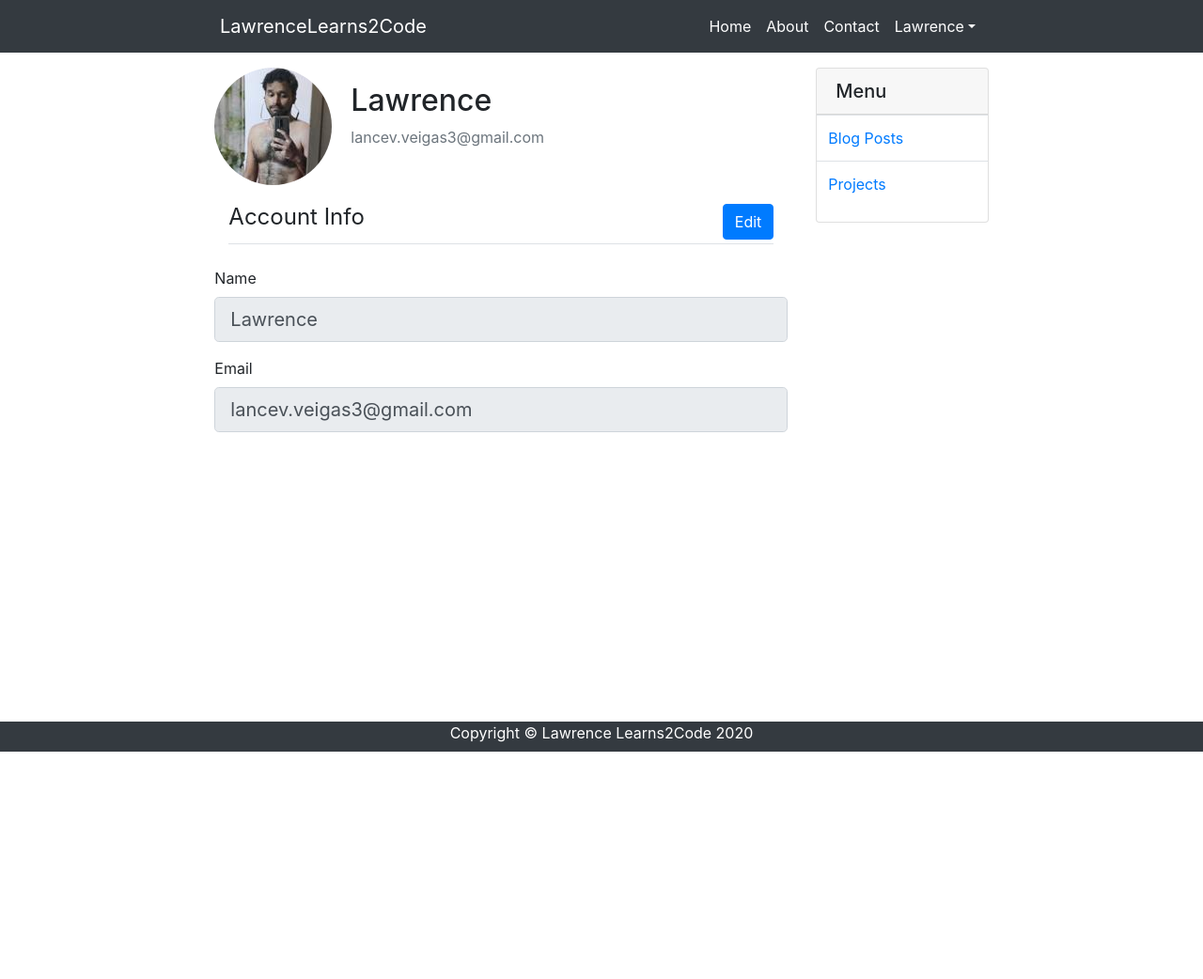
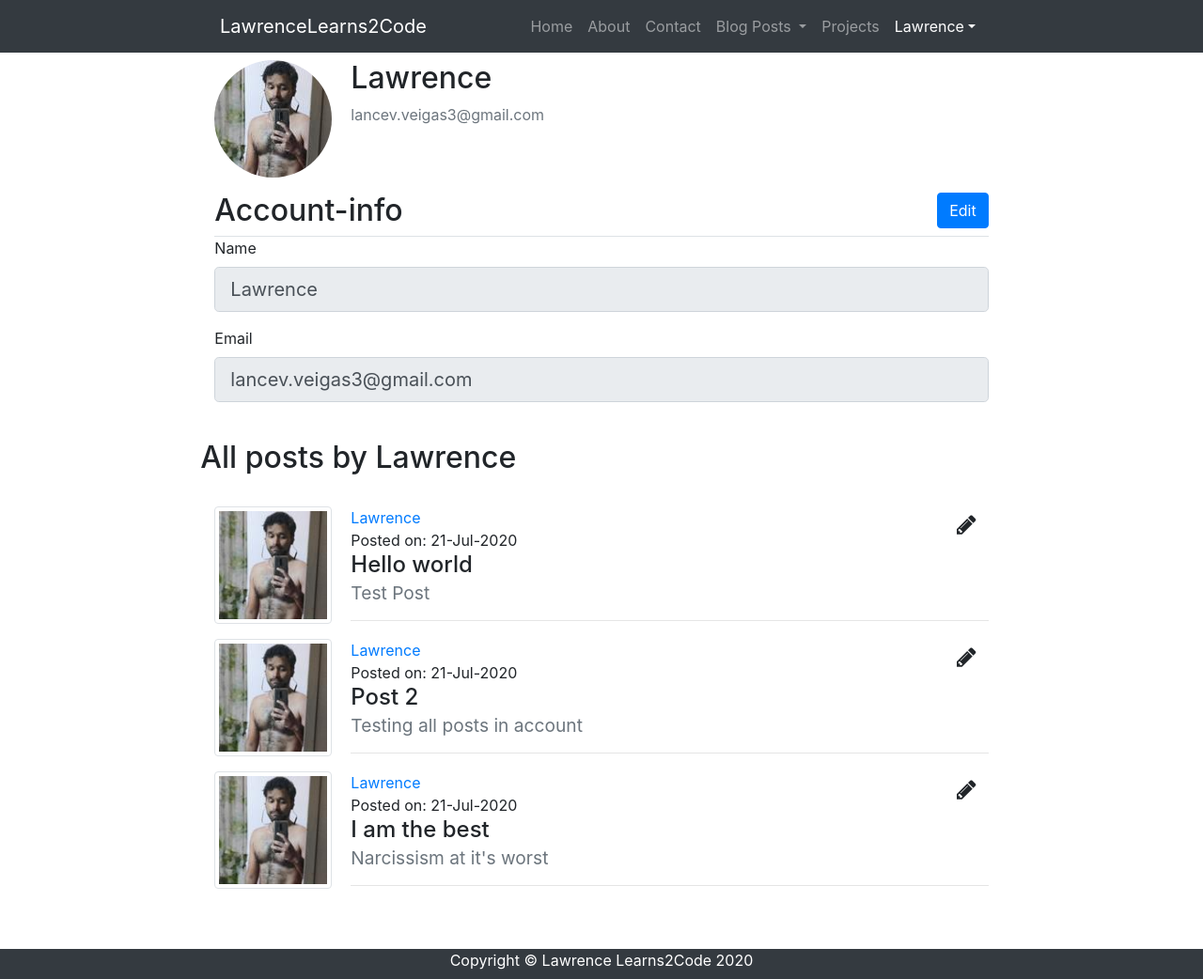
Before and after one commit to LawrenceVeigas/my_website, a Flask app: page /account/1/ in a window 1280 px wide. Shown: the whole page at 94% size. Before the commit the page ends 800 px from the top, so only its background shows below. Run offline with Flask 2, Linux system fonts and the light colour scheme; a user stored in the database is signed in; data comes from the database, SQL or seed files in the repository; both versions use the stored data as it was after the commit; some libraries are stand-ins or nearby versions.

Commit message:
new updates

```diff
--- a/lawrencelearns2code/models.py
+++ b/lawrencelearns2code/models.py
@@ -10,7 +10,7 @@ class User(db.Model, UserMixin):
     id = db.Column(db.Integer, primary_key=True)
     username = db.Column(db.String(20), unique=True, nullable=False)
     email = db.Column(db.String(120), unique=True, nullable=False)
-    image_file = db.Column(db.String(20), nullable=False, default='default.jpeg')
+    image_file = db.Column(db.String(20), nullable=False, default='default.jpg')
     password = db.Column(db.String(60), nullable=False)
     posts = db.relationship('Post', backref='author', lazy=True)
 
--- a/lawrencelearns2code/routes.py
+++ b/lawrencelearns2code/routes.py
@@ -85,7 +85,7 @@ def update_account():
         form.username.data = current_user.username
         form.email.data = current_user.email
 
-    return render_template('account.html', image_file=image_file, form=form)
+    return render_template('account.html', image_file=image_file, form=form, user=current_user)
 
 @app.route('/account/<user_id>/', methods=['GET','POST'])
 @login_required
@@ -93,6 +93,7 @@ def account(user_id):
     form = UpdateAccountForm()
 
     user = User.query.get_or_404(user_id)
+    posts = Post.query.filter_by(user_id=user.id).all()
 
     image_file = url_for('static',filename='images/profile-pictures/' + user.image_file)
     form.username.render_kw = {'readonly':'true'}
@@ -104,7 +105,7 @@ def account(user_id):
         form.username.data = user.username
         form.email.data = user.email
 
-    return render_template('account.html', image_file=image_file, form=form)
+    return render_template('account.html', image_file=image_file, form=form, user=user, posts=posts)
 
 @app.route('/blog/', methods=['GET'])
 def blog():
--- a/lawrencelearns2code/templates/account.html
+++ b/lawrencelearns2code/templates/account.html
@@ -1,26 +1,27 @@
 {% extends "layout.html" %}
 {% block title %}
-    Profile - {{current_user.username}}
+    {{ current_user.username }}
 {% endblock title %}
 {% block content %}
-    <div class="content-section my-3">
+    <div class="content-section my-2">
       <div class="media">
-        <img class="rounded-circle account-img" src="{{image_file}}">
-        <div class="media-body mt-3">
-          <h2 class="account-heading">{{ form.username.data }}</h2>
-          <p class="text-secondary">{{ form.email.data }}</p>
+        <img class="rounded-circle account-img" src="{{ image_file }}">
+        <div class="media-body">
+          <h2 class="account-heading">{{ user.username }}</h2>
+          <p class="text-secondary">{{ user.email }}</p>
         </div>
       </div>
         <form method="POST" action="" enctype="multipart/form-data">
             {{ form.hidden_tag() }}
             <fieldset class="form-group">
-                <div class="container">
-                    <legend class="border-bottom mb-4 float-left">
-                        Account Info
-                        {% if request.path.split('/')[-2]|int == current_user.id %}
-                            <a class="btn btn-primary float-right my-1" href="{{url_for('update_account')}}">Edit</a>
-                        {% endif %}
-                    </legend>
+                <div class="border-bottom">
+                    <h2 class="d-inline-block">
+                        Account-info
+                    </h2>
+                    <!-- Fix this -->
+                    {% if user.id == current_user.id %}
+                        <a class="btn btn-primary float-right" href="{{url_for('update_account')}}">Edit</a>
+                    {% endif %}
                 </div>
 
                 <div class="form-group">
@@ -51,10 +52,9 @@
                     {% endif %}
                 </div>
                 <div class="form-group">
-                    {% if 'update' in request.endpoint %}
-                        {{ form.picture.label(class="form-control-label") }}
+                    {% if 'update_account' in request.endpoint %}
+                        {{ form.picture.label() }}
                     {% endif %}
-
                     {{ form.picture(class="form-control-file") }}
                     {% if form.picture.errors %}
                         {% for error in form.picture.errors %}
@@ -65,7 +65,44 @@
             </fieldset>
             <div class="form-group">
                 {{ form.submit(class="btn btn-outline-info") }}
+                {% if 'update' in request.endpoint %}
+                    <a class='btn btn-outline-info' href="{{ url_for('account', user_id=user.id) }}">
+                        Cancel
+                    </a>
+                {% endif %}
             </div>
         </form>
+
+        <div class="row my-4">
+            <h2>All posts by {{ user.username }}</h2>
+            <div class="container my-4">
+                {% if posts|length>0 %}
+                    {% for post in posts %}
+                        <div class="media">
+                            <img class="img-thumbnail account-img" src="{{ url_for('static', filename='images/profile-pictures/' + post.author.image_file) }}">
+                            <div class="media-body">
+                                <div class="m-0">
+                                    <a href="{{url_for('account', user_id=post.user_id)}}" class="float-left">{{post.author.username}}</a>
+                                    {% if post.author.id == current_user.id %}
+                                        <a class="btn float-right" href="{{url_for('edit_post', post_id = post.id)}}">
+                                            <i class="fa fa-pencil" style="font-size: 24px;" title="Edit post"></i>
+                                        </a>
+                                    {% endif %}
+                                    </br>
+                                </div>
+                                <div class="m-0">
+                                    <p class="mb-0">Posted on: {{post.date_posted.strftime('%d-%b-%Y')}}</p>
+                                    <h4>{{post.title}}</br><small class="text-muted">{{post.subtitle}}</small></h4>
+                                    <hr>
+                                </div>
+                            </div>
+                        </div>
+                    {% endfor %}
+                {% else %}
+                    <h1>No posts</h1>
+                {% endif %}
+            </div>
+        </div>
+
     </div>
 {% endblock content %}
--- a/lawrencelearns2code/templates/blog.html
+++ b/lawrencelearns2code/templates/blog.html
@@ -1,4 +1,4 @@
-{% extends 'blog_layout.html' %}
+{% extends 'layout.html' %}
 {% block title %}
     Blog
 {% endblock title %}
@@ -25,6 +25,5 @@
                 </div>
             </div>
         {% endfor %}
-        </div>
     </div>
 {% endblock content %}
--- a/lawrencelearns2code/templates/layout.html
+++ b/lawrencelearns2code/templates/layout.html
@@ -36,15 +36,29 @@
       </button>
       <div class="collapse navbar-collapse" id="navbarResponsive">
         <ul class="navbar-nav ml-auto">
-          <li class="nav-item active">
+          <li class="nav-item">
             <a class="nav-link" href="{{ url_for('home') }}">Home
             </a>
           </li>
-          <li class="nav-item active">
+          <li class="nav-item">
             <a class="nav-link" href="{{ url_for('about') }}">About</a>
           </li>
-          <li class="nav-item active">
+          <li class="nav-item">
             <a class="nav-link" href="{{ url_for('home') }}">Contact</a>
+          </li>
+          <li class="nav-item dropdown">
+            <a class="nav-link dropdown-toggle" href="#" role="button" data-toggle="dropdown" aria-haspopup="true" aria-expanded="false">
+              Blog Posts
+            </a>
+            <div class="dropdown-menu" aria-labelledby="navbarDropdown">
+              {% if current_user.is_authenticated %}
+                <a class="dropdown-item" href="{{ url_for('new_post') }}">Create Post</a>
+              {% endif %}
+              <a class="dropdown-item" href="{{url_for('blog')}}">Posts</a>
+            </div>
+          </li>
+          <li class="nav-item">
+            <a class="nav-link" href="#">Projects</a>
           </li>
           <li class="nav-item active dropdown">
             {% if current_user.is_authenticated %}
@@ -76,7 +90,7 @@
       <div class="col-lg-2">
 
       </div>
-      <div class="col-lg-6">
+      <div class="col-lg-8">
         {% with messages= get_flashed_messages(with_categories=true) %}
           {% if messages %}
             {% for category, message in messages %}
@@ -87,18 +101,6 @@
           {% endif %}
         {% endwith %}
         {% block content %}{% endblock content %}
-      </div>
-
-      <div class="col-lg-2">
-        <div class="card my-3">
-          <h5 class="card-header">Menu</h5>
-
-            <table class="table table-hover">
-              <tr><td><a href="{{url_for('blog')}}">Blog Posts</a></td></tr>
-              <tr><td><a href="#">Projects</a></td></tr>
-            </table>
-
-        </div>
       </div>
     </div>
 
--- a/lawrencelearns2code/templates/new_post.html
+++ b/lawrencelearns2code/templates/new_post.html
@@ -1,4 +1,4 @@
-{% extends 'blog_layout.html' %}
+{% extends 'layout.html' %}
 {% block title %}
     Create New Post
 {% endblock title %}
```
Also changed, not shown: lawrencelearns2code/templates/blog_layout.html (deleted, +0 -133 lines), lawrencelearns2code/site.db, lawrencelearns2code/static/images/profile-pictures/6ae1bd36d33054d7.jpg (added), lawrencelearns2code/static/images/profile-pictures/ab29710246b5c3d2.jpg (added), lawrencelearns2code/static/images/profile-pictures/ca2e5539c2226f97.JPG (added), 1 other file.
